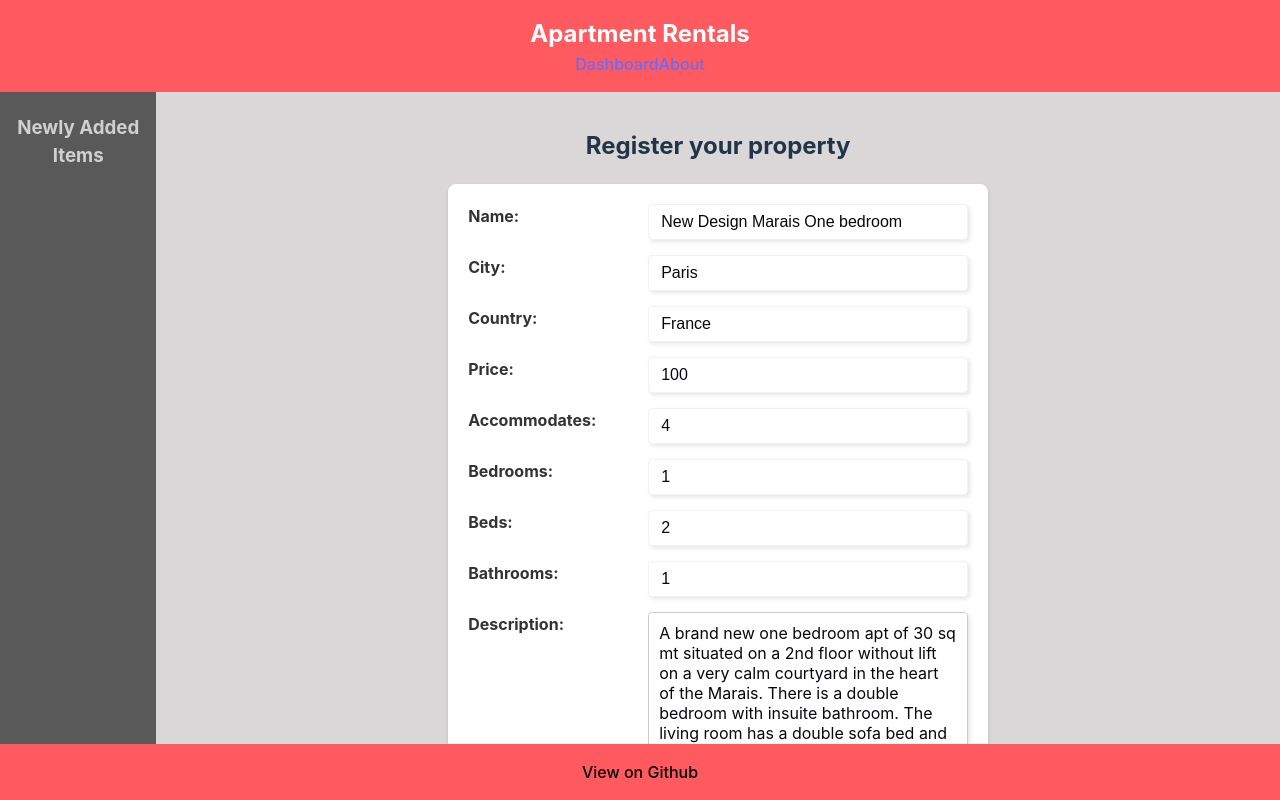
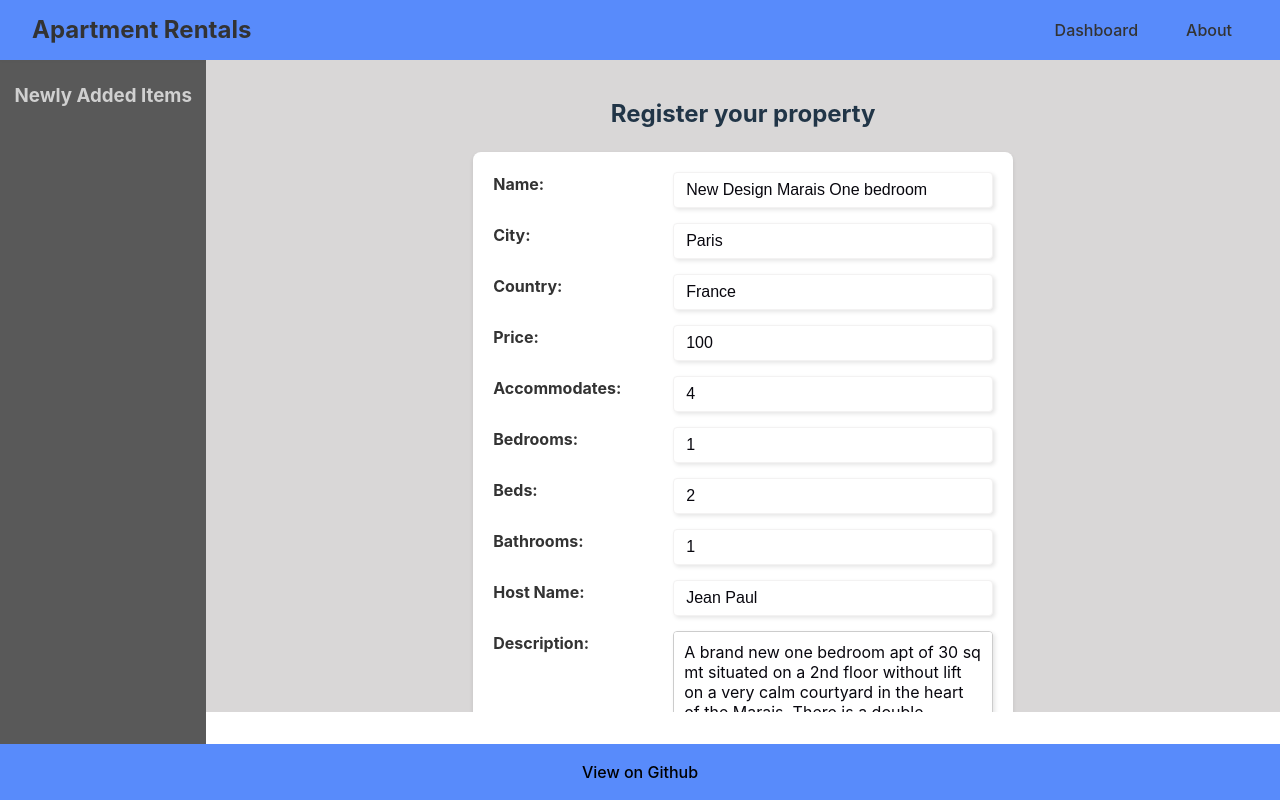
Before and after one commit to dieegoolimaa/airbnb-react-project, a React (Vite) app: page /addnewitem in a window 1280 px wide. Built offline with nearby package versions, Linux system fonts and the light colour scheme.

Commit message:
minor fixes and update item Co-authored-by: Diego Fernandes <dieegoolimaa@users.noreply.github.com>

```diff
--- a/src/App.css
+++ b/src/App.css
@@ -53,7 +53,7 @@
 .navbar,
 .footer {
   padding: 1rem;
-  background-color: #ff5a5f;
+  background-color:#588bfb;
 }
 
 .content {
--- a/src/App.jsx
+++ b/src/App.jsx
@@ -1,4 +1,4 @@
-import React, { useState } from "react";
+import React, { useState, useParams } from "react";
 import "./App.css";
 import Navbar from "./components/Navbar";
 import Sidebar from "./components/Sidebar";
@@ -21,24 +21,32 @@ function App() {
 
   const addItem = (newItem) => {
     // Function to add a new item, which can be passed to AddNewItem
-    setItems([ { ...newItem, isNew: true },...items]);
+    setItems([{ ...newItem, isNew: true }, ...items]);
   };
 
+  const updateItem = (updatedItem) => {
+    // Function to update an existing item
+    setItems(
+      items.map((item) =>
+        item.id === updatedItem.id ? { ...item, ...updatedItem } : item
+      )
+    );
+  };
 
   const markItemsAsOld = () => {
-    const updatedItems = items.map(item => {
+    const updatedItems = items.map((item) => {
       return { ...item, isNew: false };
     });
     setItems(updatedItems);
   };
 
-  const newItems = items.filter(item => item.isNew);
+  const newItems = items.filter((item) => item.isNew);
 
   return (
     <div className="App">
       <Navbar />
       <div className="content">
-      <Sidebar newItems={newItems} markItemsAsOld={markItemsAsOld} />
+        <Sidebar newItems={newItems} markItemsAsOld={markItemsAsOld} />
         <div className="main-content">
           <Routes>
             <Route
@@ -53,6 +61,17 @@ function App() {
               path="/addnewitem"
               element={<AddNewItem addItem={addItem} allData={items} />}
             />
+            <Route
+              path="/items/edit/:itemId"
+              element={
+                <AddNewItem
+                  addItem={addItem}
+                  updateItem={updateItem}
+                  allData={items}
+                />
+              }
+            />
+
             <Route path="/about" element={<About />} />
             <Route path="*" element={<NotFound />} />
           </Routes>
--- a/src/components/AddNewItem.jsx
+++ b/src/components/AddNewItem.jsx
@@ -1,21 +1,28 @@
 import React from "react";
-import { useNavigate } from "react-router-dom";
+import { useNavigate, useParams } from "react-router-dom";
 import Form from "./Form"; // Assuming Form is in the same directory
 
-const AddNewItem = ({ addItem, allData }) => {
+const AddNewItem = ({ addItem, allData, updateItem }) => {
   const navigate = useNavigate();
+  const { itemId } = useParams(); // Get the itemId from the URL
+  const isEditing = Boolean(itemId); // Determine if adding a new item or editing
 
-  // Handler for when the form is submitted
-  const handleFormSubmit = (newItem) => {
-    addItem(newItem); // Use the addItem function passed as a prop to add the new item
-    navigate("/"); // Navigate back to the dashboard after adding the item
+  // If editing, find the item in allData that matches the itemId
+  const initialItemData = isEditing ? allData.find(item => item.id === itemId) : {};
+
+  const handleFormSubmit = (itemData) => {
+    if (isEditing) {
+      updateItem(itemData); // Use an updateItem function to update the item
+    } else {
+      addItem(itemData); // Add the new item
+    }
+    navigate("/"); // Navigate back to the dashboard after submitting
   };
 
   return (
     <div>
-      <h2>Register your property</h2>
-      {/* The Form component is called with empty initial data for creating a new item */}
-      <Form initialData={{}} onSubmit={handleFormSubmit} allData={allData} />
+      <h2>{isEditing ? "Edit your property" : "Register your property"}</h2>
+      <Form initialData={initialItemData} onSubmit={handleFormSubmit} allData={allData} />
     </div>
   );
 };
--- a/src/components/Form.jsx
+++ b/src/components/Form.jsx
@@ -37,6 +37,7 @@ const Form = ({ initialData, onSubmit, allData }) => {
     { name: "bedrooms", label: "Bedrooms", type: "number" },
     { name: "beds", label: "Beds", type: "number" },
     { name: "bathrooms", label: "Bathrooms", type: "number" },
+    {name: "host_name", label: "Host Name", type: "text"}
     // Add other fields as needed
   ];
 
@@ -51,6 +52,7 @@ const Form = ({ initialData, onSubmit, allData }) => {
             name={name}
             value={formData[name]}
             onChange={handleChange}
+            required
             className={styles.input}
           />
         </label>
@@ -71,6 +73,7 @@ const Form = ({ initialData, onSubmit, allData }) => {
           name="description"
           value={formData.description || ""}
           onChange={handleChange}
+          required
           className={styles.textarea} // Updated class name for styling
         />
       </label>
--- a/src/components/ItemDetailsPage.jsx
+++ b/src/components/ItemDetailsPage.jsx
@@ -1,16 +1,24 @@
 import { useParams } from "react-router-dom";
 import { useState, useEffect } from "react";
 import styles from "./ItemDetailsPage.module.css";
+import { useNavigate } from "react-router-dom"
 
 const ItemDetailsPage = ({ items }) => {
   const { itemId } = useParams(); // This grabs the itemId from the URL
   const [itemDetails, setItemDetails] = useState(null);
+  const navigate = useNavigate();
 
   useEffect(() => {
     // Simulate fetching the item details. In a real app, we might fetch from an API
     const item = items.find((item) => item.id === itemId);
     setItemDetails(item);
   }, [itemId]);
+
+  const handleEdit = () => {
+    navigate(`/items/edit/${itemId}`);
+  };
+
+
 
   // Display item details here (name, price, other properties)
   console.log(itemDetails);
@@ -52,6 +60,10 @@ const ItemDetailsPage = ({ items }) => {
           <p>
             <strong>Rating:</strong> {itemDetails.review_scores_rating}
           </p>
+
+          <button type="button" onClick={handleEdit} className={styles.editButton}>
+            Edit Item
+          </button>
         </div>
       ) : (
         <p>Loading...</p>
--- a/src/components/ItemDetailsPage.module.css
+++ b/src/components/ItemDetailsPage.module.css
@@ -19,3 +19,9 @@
   border-radius: 8px;
   margin-bottom: 20px;
 }
+
+.editButton {
+  display: flex;
+  justify-content: center;
+  padding: 10px;
+}
--- a/src/components/Navbar.jsx
+++ b/src/components/Navbar.jsx
@@ -1,9 +1,12 @@
-import { Link } from "react-router-dom";
+
+import { Link } from 'react-router-dom';
+import styles from './Navbar.module.css'; // Make sure to use the correct path
+
 function Navbar() {
   return (
-    <nav className="navbar">
-      <div className="app-name">Apartment Rentals</div>
-      <div className="navigation-links">
+    <nav className={styles.navbar}>
+      <Link to="/" className={styles.appName}>Apartment Rentals</Link>
+      <div className={styles.navigationLinks}>
         <Link to="/">Dashboard</Link>
         <Link to="/about">About</Link>
       </div>
--- /dev/null
+++ b/src/components/Navbar.module.css
@@ -0,0 +1,57 @@
+/* Navbar.module.css */
+
+.navbar {
+    display: flex;
+    justify-content: space-between;
+    align-items: center;
+    background-color: #588bfb;
+    box-shadow: 0 2px 4px 0 rgba(0,0,0,0.1);
+    padding: 0 2rem;
+    height: 60px;
+  }
+
+  .appName {
+    font-size: 1.5rem;
+    font-weight: bold;
+    color: #333;
+    text-decoration: none;
+  }
+
+  .navigationLinks {
+    display: flex;
+    gap: 1rem;
+  }
+
+  .navigationLinks a {
+    color: #333;
+    text-decoration: none;
+    padding: 0.5rem 1rem;
+    border-radius: 0.3rem;
+    transition: background-color 0.2s, color 0.2s;
+  }
+
+  .navigationLinks a:hover, .navigationLinks a:focus {
+    background-color: #e7e7e7;
+    color: #000;
+  }
+
+  @media (max-width: 768px) {
+    .navbar {
+      flex-direction: column;
+      padding: 1rem;
+    }
+
+    .appName {
+      margin-bottom: 1rem;
+    }
+
+    .navigationLinks {
+      flex-direction: column;
+      width: 100%;
+    }
+
+    .navigationLinks a {
+      width: 100%;
+      text-align: center;
+    }
+  }
--- a/src/components/Sidebar.module.css
+++ b/src/components/Sidebar.module.css
@@ -1,7 +1,7 @@
 /* Sidebar.module.css */
 
 .sidebar {
-    width: 150px;
+    width: 200px;
     padding: 0.2rem;
     background-color: #484848;
     opacity: 0.9;
```
